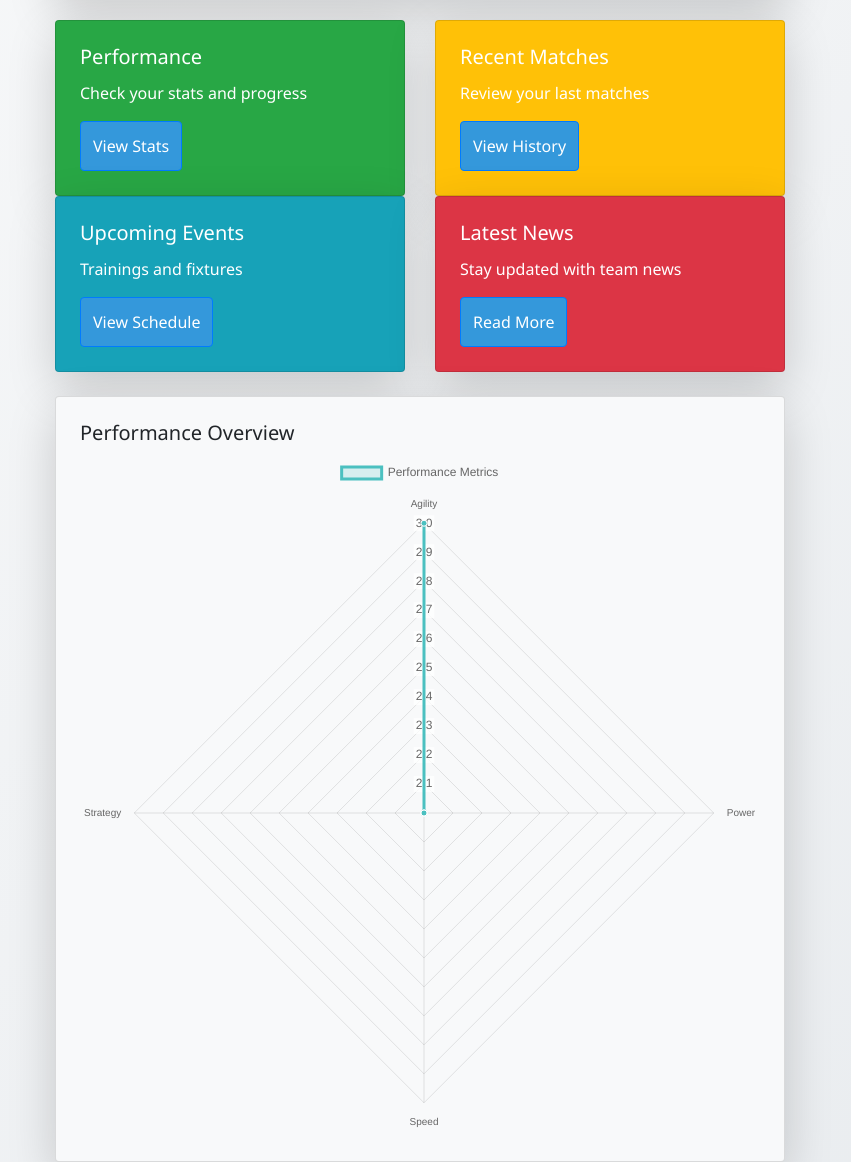
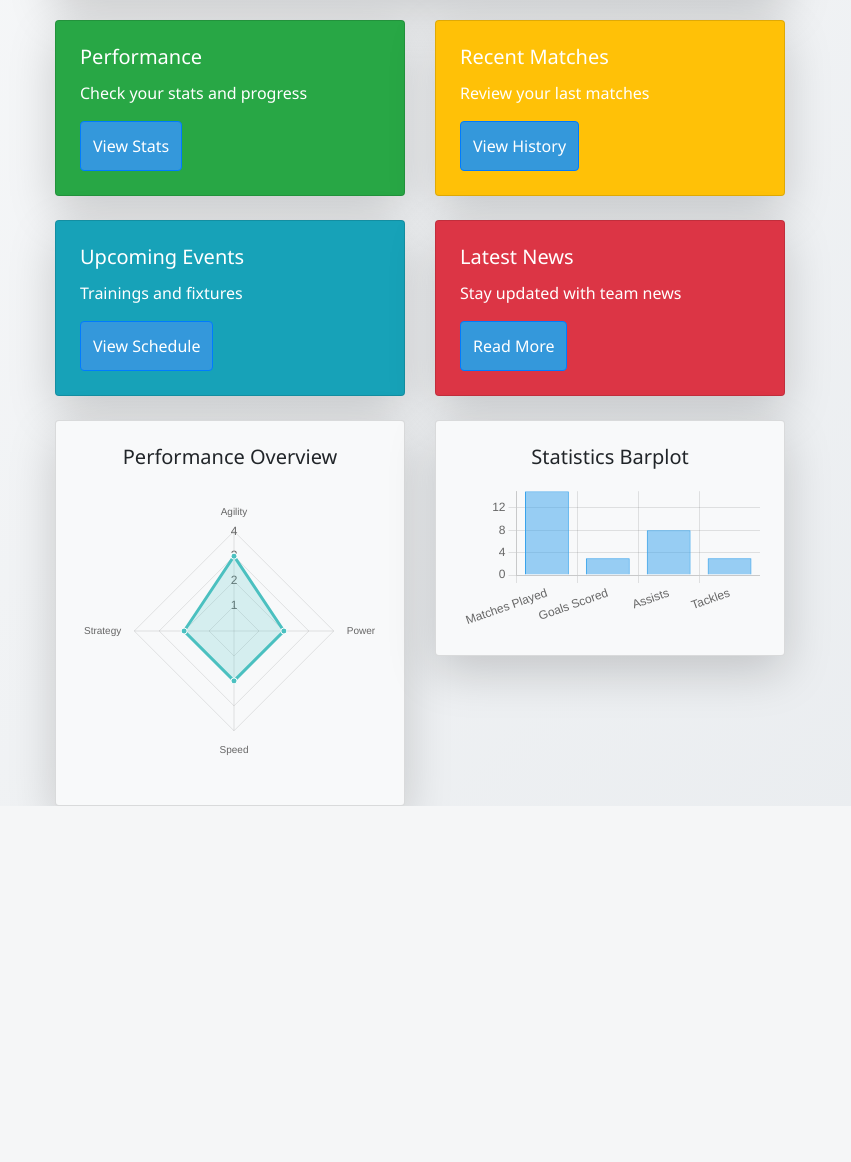
Before and after one commit to AmarantosPagiavlas03/Self-Project, a Django app: page /scout_app/dashboard/ in a window 1280 px wide. Shown: the part 294-1456 px from the top of the page, without its empty margins (220-1071 px from the left). After the commit the page ends 1100 px from the top, so only its background shows below. Run offline with Django 5.2, Linux system fonts and the light colour scheme; a user stored in the database is signed in; data comes from the database, SQL or seed files in the repository; both versions use the stored data as it was after the commit; some libraries are stand-ins or nearby versions.

Commit message:
Your commit message

```diff
--- a/django_scout/scout_project/scout_app/static/styles.css
+++ b/django_scout/scout_project/scout_app/static/styles.css
@@ -91,3 +91,12 @@ body {
 .is-invalid {
     border-color: #dc3545;
 }
+
+#performanceChart {
+    max-width: 300px;  /* Adjust width */
+    max-height: 300px; /* Adjust height */
+}
+
+#chartContainer {
+    text-align: center; /* Ensures the chart stays centered */
+}
--- a/django_scout/scout_project/scout_app/templates/player_dashboard.html
+++ b/django_scout/scout_project/scout_app/templates/player_dashboard.html
@@ -39,7 +39,7 @@
                 </div>
 
                 <!-- Stats Cards -->
-                <div class="row g-4">
+                <div class="row g-4 mb-4 mt-4">
                     <!-- Performance Card -->
                     <div class="col-md-6">
                         <div class="card bg-success text-white shadow-lg">
@@ -61,7 +61,8 @@
                             </div>
                         </div>
                     </div>
-
+                </div>
+                <div class="row g-4 mt-4">
                     <!-- Training Card -->
                     <div class="col-md-6">
                         <div class="card bg-info text-white shadow-lg">
@@ -84,14 +85,20 @@
                         </div>
                     </div>
                 </div>
-
-                <!-- Charts -->
                 <div class="row g-4 mt-4">
-                    <div class="col-md-12">
+                    <div class="col-md-6">
                         <div class="card bg-light shadow-lg">
                             <div class="card-body p-4" id="chartContainer">
                                 <h5 class="card-title">Performance Overview</h5>
                                 <canvas id="performanceChart"></canvas>
+                            </div>
+                        </div>
+                    </div>
+                    <div class="col-md-6">
+                        <div class="card bg-light shadow-lg">
+                            <div class="card-body p-4" id="chartContainer">
+                                <h5 class="card-title">Statistics Barplot</h5>
+                                <canvas id="performanceBarPlot"></canvas>
                             </div>
                         </div>
                     </div>
@@ -129,15 +136,67 @@
                     }]
                 },
                 options: {
-                    scale: {
-                        ticks: {
-                            beginAtZero: true,  // ensures the scale starts at zero
-                            suggestedMax: 5
+                    plugins: {
+                        legend: {
+                            display: false // **Disable the legend**
+                        }
+                    },
+                    scales: {
+                        r: {  // Use 'r' for radial axis in Chart.js v3+
+                            min: 0,
+                            max: 4,  // Force correct scaling
+                            ticks: {
+                                stepSize: 1,  // Ensures evenly spaced grid lines
+                                backdropColor: "transparent",  // Keeps labels visible
+                            }
                         }
                     }
                 }
             });
         }
     </script>
+    <script>
+        // Parse the JSON data passed from the view.
+        const bar_plot_labels = JSON.parse('{{ bar_plot_data.labels|escapejs }}');
+        const bar_plot_data = JSON.parse('{{ bar_plot_data.data|escapejs }}');
+        if (data.length === 0) {
+            // If no data, replace the chart container's contents.
+            document.getElementById('chartContainer').innerHTML = '<h5 class="card-title">Performance Overview</h5><p>No data available</p>';
+        } else {
+        // Bar Plot - Performance Statistics
+        const barCtx = document.getElementById('performanceBarPlot').getContext('2d');
+
+        new Chart(barCtx, {
+            type: 'bar',
+            data: {
+                labels: bar_plot_labels, // Same labels from the radar chart
+                datasets: [{
+                    label: 'Performance Stats',
+                    data: bar_plot_data,
+                    backgroundColor: 'rgba(54, 162, 235, 0.5)', // Light blue with transparency
+                    borderColor: 'rgb(54, 162, 235)',
+                    borderWidth: 1
+                }]
+            },
+            options: {
+                responsive: true,
+                plugins: {
+                        legend: {
+                            display: false // **Disable the legend**
+                        }
+                },
+                scales: {
+                    y: {
+                        beginAtZero: true,
+                        min: 0,
+                        ticks: {
+                            stepSize: 1
+                        }
+                    }
+                }
+            }
+        });
+    }
+    </script>
 </body>
 </html>
--- a/django_scout/scout_project/scout_app/views.py
+++ b/django_scout/scout_project/scout_app/views.py
@@ -55,8 +55,6 @@ def logout_view(request):
 
 @login_required
 def dashboard(request):
-    if not request.user.is_authenticated:
-        return redirect('scout_app:login')
 
     user = request.user
     context = {"user": user}
@@ -81,15 +79,19 @@ def dashboard(request):
 
             # Normalize to percentage values:
             normalized_data = [
-                (profile_data['agility'] / max_values['agility']) * 100,
-                (profile_data['power'] / max_values['power']) * 100,
-                (profile_data['speed'] / max_values['speed']) * 100,
-                (profile_data['strategy'] / max_values['strategy']) * 100,
+                (profile_data['agility'] / max_values['agility']) * 100 if max_values['agility'] else 0,
+                (profile_data['power'] / max_values['power']) * 100 if max_values['power'] else 0,
+                (profile_data['speed'] / max_values['speed']) * 100 if max_values['speed'] else 0,
+                (profile_data['strategy'] / max_values['strategy']) * 100 if max_values['strategy'] else 0,
             ]
 
             context["performance_data"] = {
                 "labels": json.dumps(['Agility', 'Power', 'Speed', 'Strategy']),
                 "data": json.dumps(normalized_data)
+            }
+            context["bar_plot_data"] = {
+                "labels": json.dumps(['Matches Played', 'Goals Scored', 'Assists', 'Tackles']),
+                "data": json.dumps([profile.matches_played, profile.goals_scored, profile.assists, profile.tackles])
             }
 
             return render(request, "player_dashboard.html", context)
```
Also changed, not shown: django_scout/scout_project/db.sqlite3.
